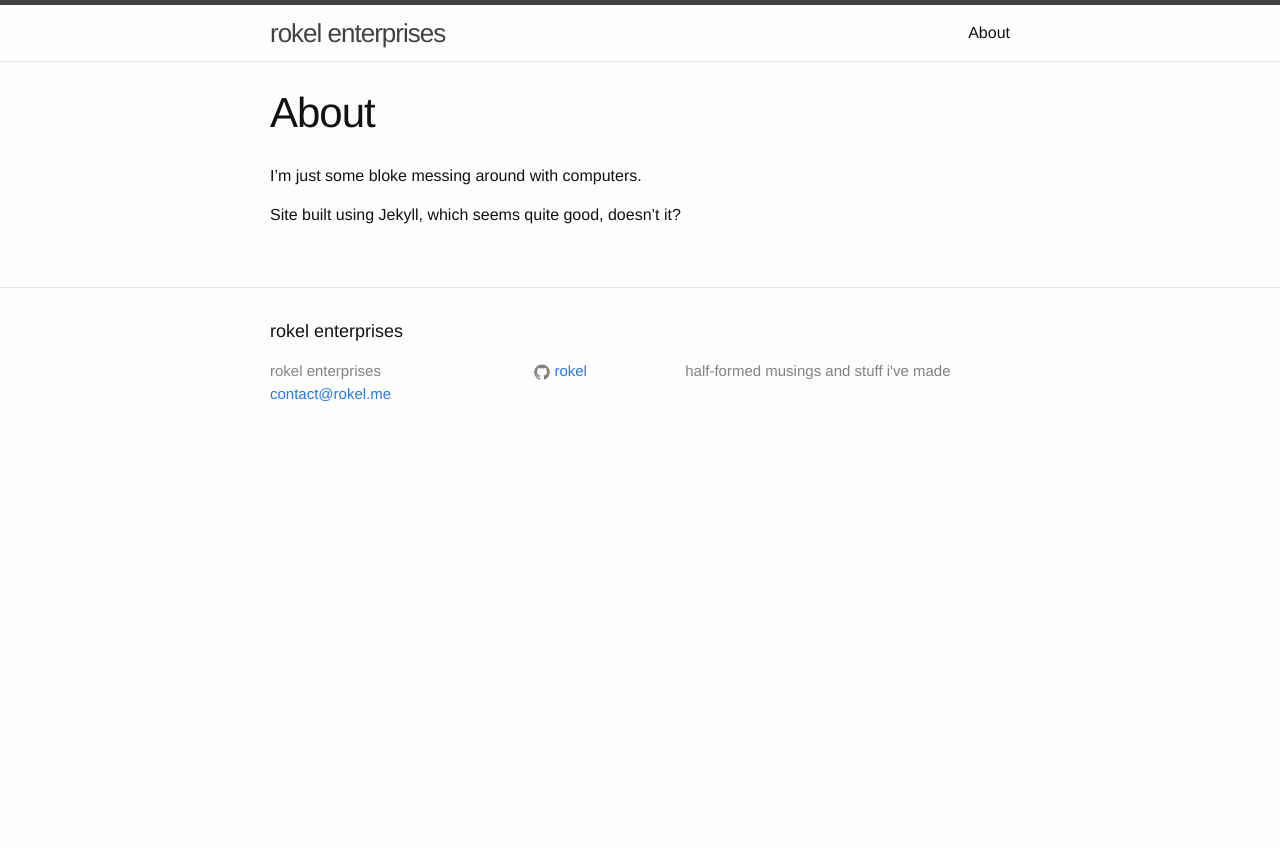
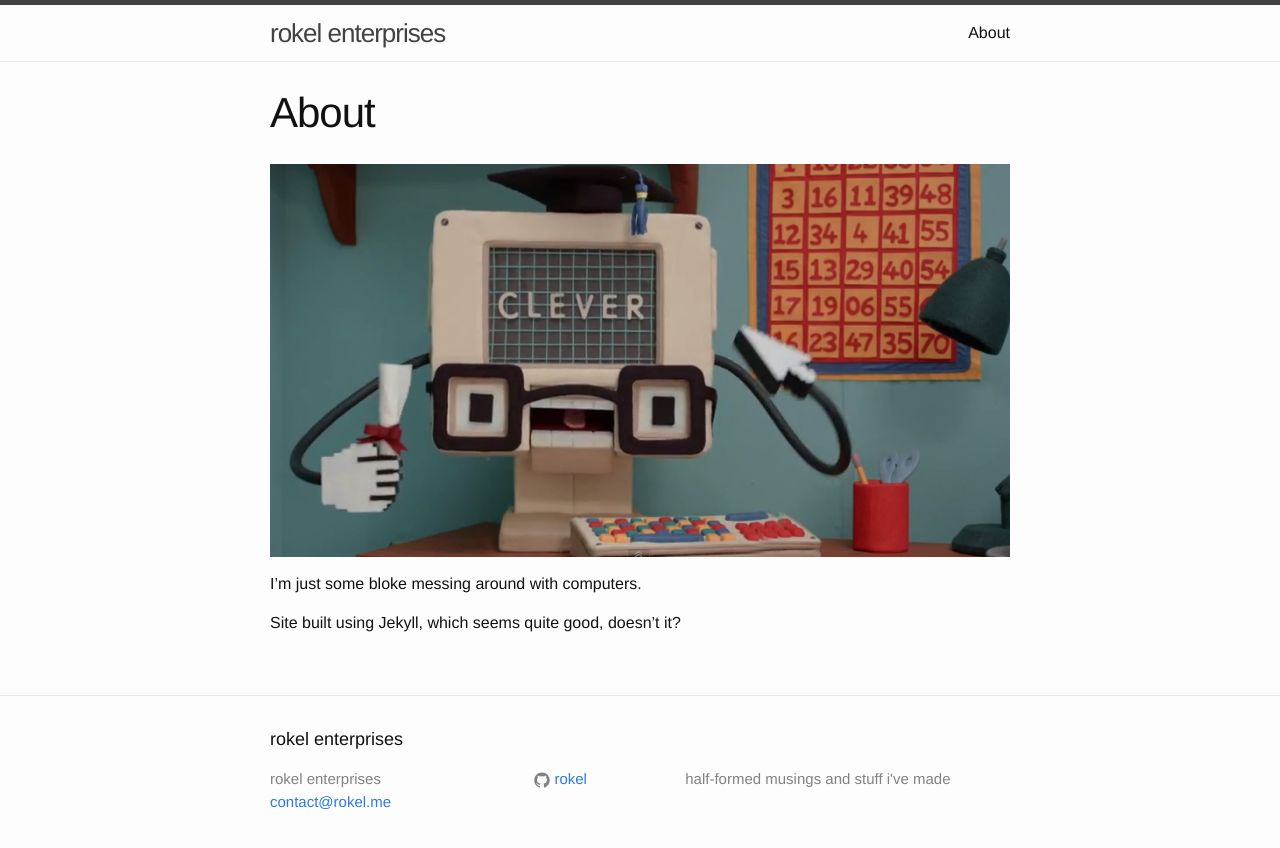
Before and after one commit to rokel/rokel.github.io, a Jekyll site: the page built from about.md, in a window 1280 px wide. Shown: the top 848 px of the page. Built offline with Jekyll 4.4.1, drawn with Linux system fonts in a browser that asks for light colours.

Commit message:
Computery guy

```diff
--- a/about.md
+++ b/about.md
@@ -4,6 +4,8 @@ title: About
 permalink: /about/
 ---
 
+![](/assets/computery.png)
+
 I'm just some bloke messing around with computers.
 
 Site built using Jekyll, which seems quite good, doesn't it?
```
Also changed, not shown: assets/computery.png (added).
